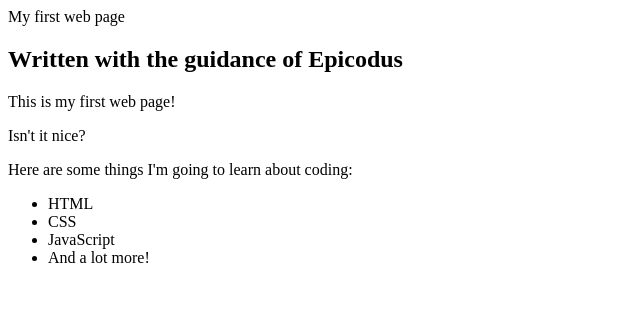
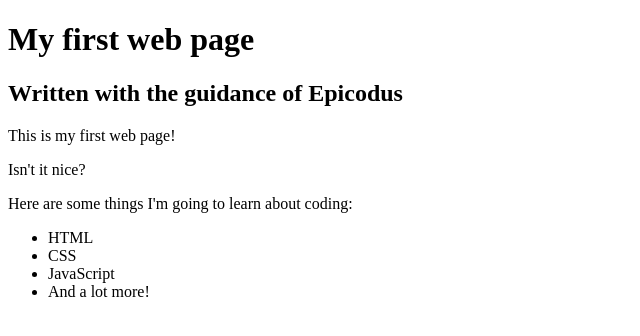
Before and after one commit to etc503/my-first-webpage, a plain HTML site: page my-first-webpage.html in a window 1280 px wide. Shown: the whole page, without its empty margins (0-640 px from the left). Drawn offline with Linux system fonts and the light colour scheme.

Commit message:
add final, official HTML elements DOCTYPE, head, title, body

```diff
--- a/my-first-webpage.html
+++ b/my-first-webpage.html
@@ -1,4 +1,10 @@
-<hi>My first web page</hi>
+<!DOCTYPE html>
+<html>
+    <head>
+        <title>Web page #1!</title>
+    </head>
+    <body>
+      <h1>My first web page</h1>
       <h2>Written with the guidance of Epicodus</h2>
 
       <p> This is my first web page!</p>
@@ -11,3 +17,5 @@
         <li>JavaScript</li>
         <li>And a lot more!</li>
       </ul>
+    </body>
+</html>
```
Lines whose indentation alone changed are shown as unchanged.
